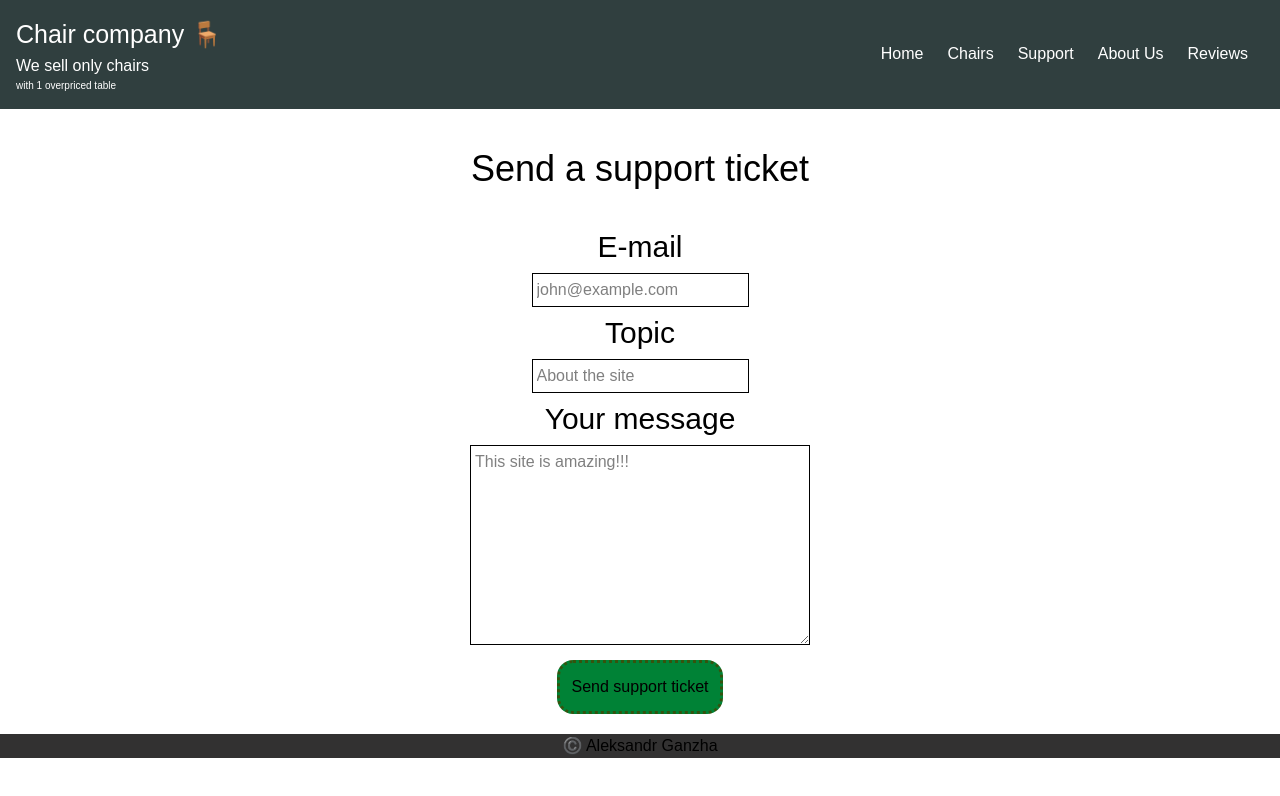
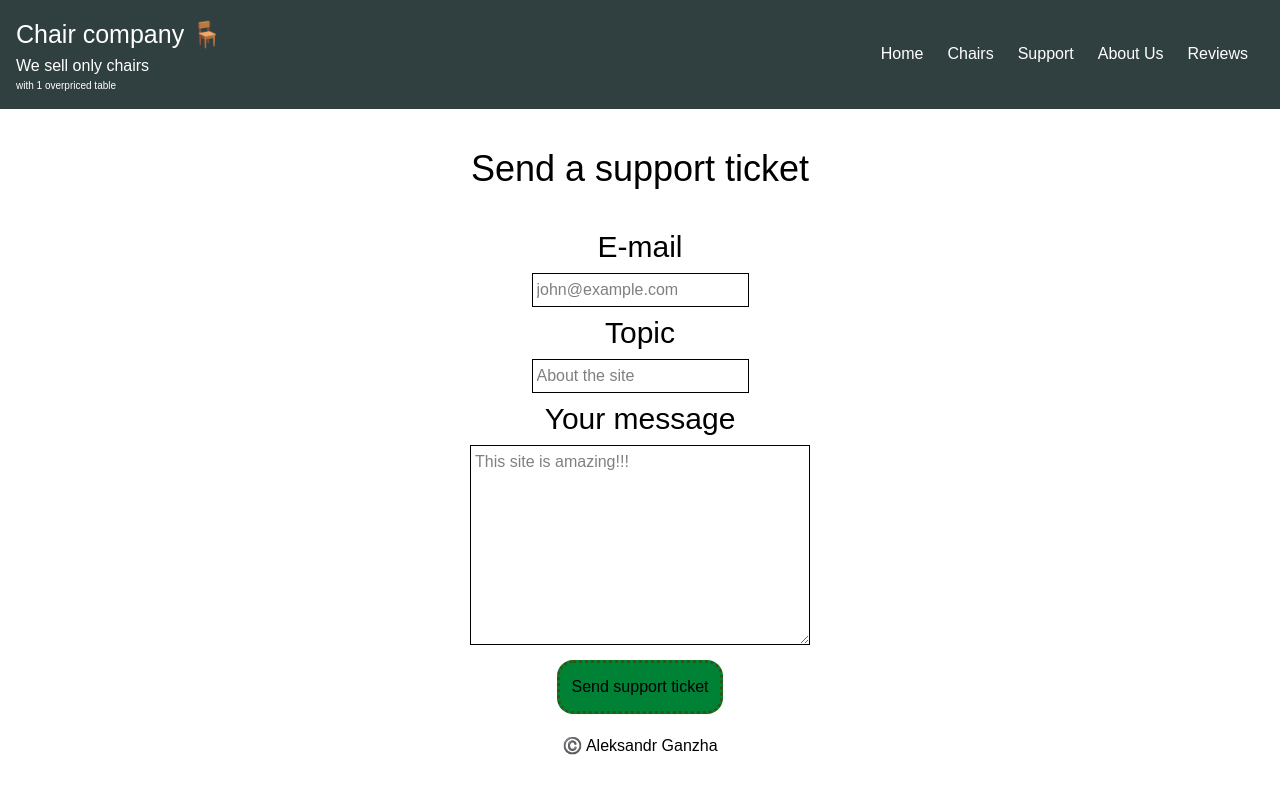
Before and after one commit to Boi-zip/silly-chairproject, a Next.js app: page /support in a window 1280 px wide. Shown: the top 796 px of the page. Built offline with nearby package versions, Linux system fonts and the light colour scheme.

Commit message:
Removed background color from footers in some pages

```diff
--- a/app/reviews/page.tsx
+++ b/app/reviews/page.tsx
@@ -103,7 +103,7 @@ function Reviews() {
       </ul>
 </div>}
 
-      <p id="copyrightxt" className="min-w-full bg-[#323131]">©️ Aleksandr Ganzha</p>
+      <p id="copyrightxt" className="min-w-full">©️ Aleksandr Ganzha</p>
     </div>
   )
 }
--- a/app/support/page.tsx
+++ b/app/support/page.tsx
@@ -33,7 +33,7 @@ export default function Support(){
         </form></> }
 
 
-        <p id="copyrightxt" className="min-w-full bg-[#323131]">©️ Aleksandr Ganzha</p>
+        <p id="copyrightxt" className="min-w-full">©️ Aleksandr Ganzha</p>
         </>
     )
 }
```
